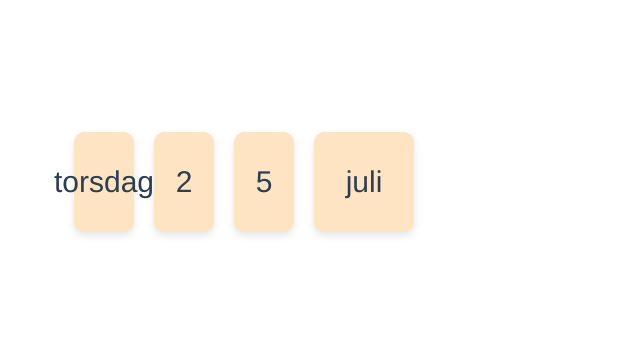
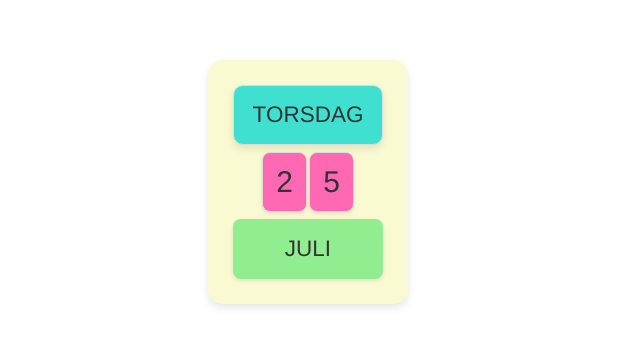
Before and after one commit to annkar73/calendar, a Vue app: page / in a window 1280 px wide. Shown: the part 278-624 px from the top of the page, without its empty margins (0-640 px from the left). Built offline with nearby package versions, Linux system fonts and the light colour scheme.

Commit message:
add basic styling

```diff
--- a/src/components/DateCard.vue
+++ b/src/components/DateCard.vue
@@ -8,15 +8,17 @@ const props = defineProps<{ digit: string }>();
 
 <style scoped>
 .card {
-  width: 60px;
-  height: 100px;
-  margin: 10px;
+  width: 45px;
+  height: 60px;
+  margin: 1px;
   display: flex;
   justify-content: center;
   align-items: center;
   font-size: 2em;
-  background-color: bisque;
-  border-radius: 10px;
-  box-shadow: 0 4px 8px rgba(0, 0, 0, 0.1);
+  background-color: hotpink;
+  border-radius: 8px;
+  box-shadow: 0 2px 4px rgba(0, 0, 0, 0.1);
+  border: 1px solid #ddd;
+  color: #333;
 }
 </style>
--- a/src/components/FlipCalendar.vue
+++ b/src/components/FlipCalendar.vue
@@ -14,18 +14,33 @@ const dateDigits = ref([date.value[0], date.value[1]]);
 
 <template>
     <div class="flip-calendar">
+        <div class="day">
         <WeekDayCard :weekDay="weekDay" />
+        </div>
+        <div class="date">
         <DateCard :digit="dateDigits[0]" />
         <DateCard :digit="dateDigits[1]" />
+        </div>
+        <div class="month">
         <MonthCard :month="month" />
+        </div>
     </div>
 </template>
 
 <style scoped>
 .flip-calendar {
   display: flex;
+  flex-direction: column;
   justify-content: center;
   align-items: center;
-  flex-direction: row;
+  gap: 1px;
+  padding: 20px;
+  background-color: lightgoldenrodyellow;
+  border-radius: 15px;
+  box-shadow: 0 4px 8px rgba(0, 0, 0, 0.1);
+}
+.date {
+    display: flex;
+    flex-direction: row;
 }
 </style>
--- a/src/components/MonthCard.vue
+++ b/src/components/MonthCard.vue
@@ -8,15 +8,17 @@ const props = defineProps<{ month: string }>();
 
 <style scoped>
 .card {
-  width: 100px;
-  height: 100px;
-  margin: 10px;
+  width: 150px;
+  height: 60px;
+  margin: 5px;
   display: flex;
   justify-content: center;
   align-items: center;
-  font-size: 2em;
-  background-color: bisque;
-  border-radius: 10px;
-  box-shadow: 0 4px 8px rgba(0, 0, 0, 0.1);
+  font-size: 1.5em;
+  background-color: lightgreen;
+  border-radius: 8px;
+  box-shadow: 0 2px 4px rgba(0, 0, 0, 0.1);
+  color: #333;
+  text-transform: uppercase;
 }
 </style>
--- a/src/components/WeekDayCard.vue
+++ b/src/components/WeekDayCard.vue
@@ -10,15 +10,18 @@ const props = defineProps<{ weekDay: string }>();
 
 <style scoped>
 .card {
-    width: 60px;
-    height: 100px;
-    margin: 10px;
+    width: 150px;
+    height: 60px;
+    margin: 5px;
     display: flex;
     justify-content: center;
     align-items: center;
-    font-size: 2em;
+    font-size: 1.5em;
     border-radius: 10px;
-    background-color: bisque;
+    background-color: turquoise;
+    color: #333;
     box-shadow: 0 4px 8px rgba(0, 0, 0, 0.1);
+    border: 1px solid #ddd;
+    text-transform: uppercase;
 }
 </style>
```
Also changed, not shown: src/stores/counter.ts (deleted, +0 -12 lines), src/assets/logo.svg (deleted).
